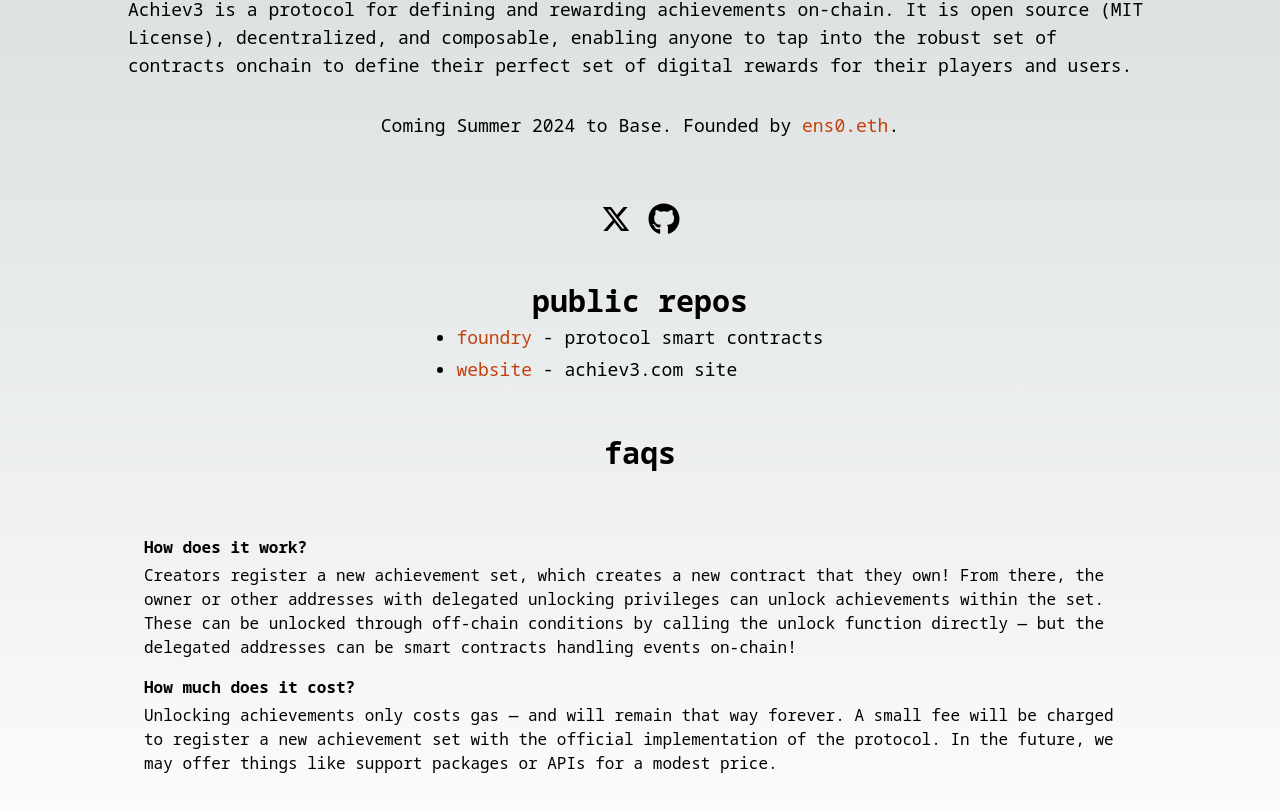
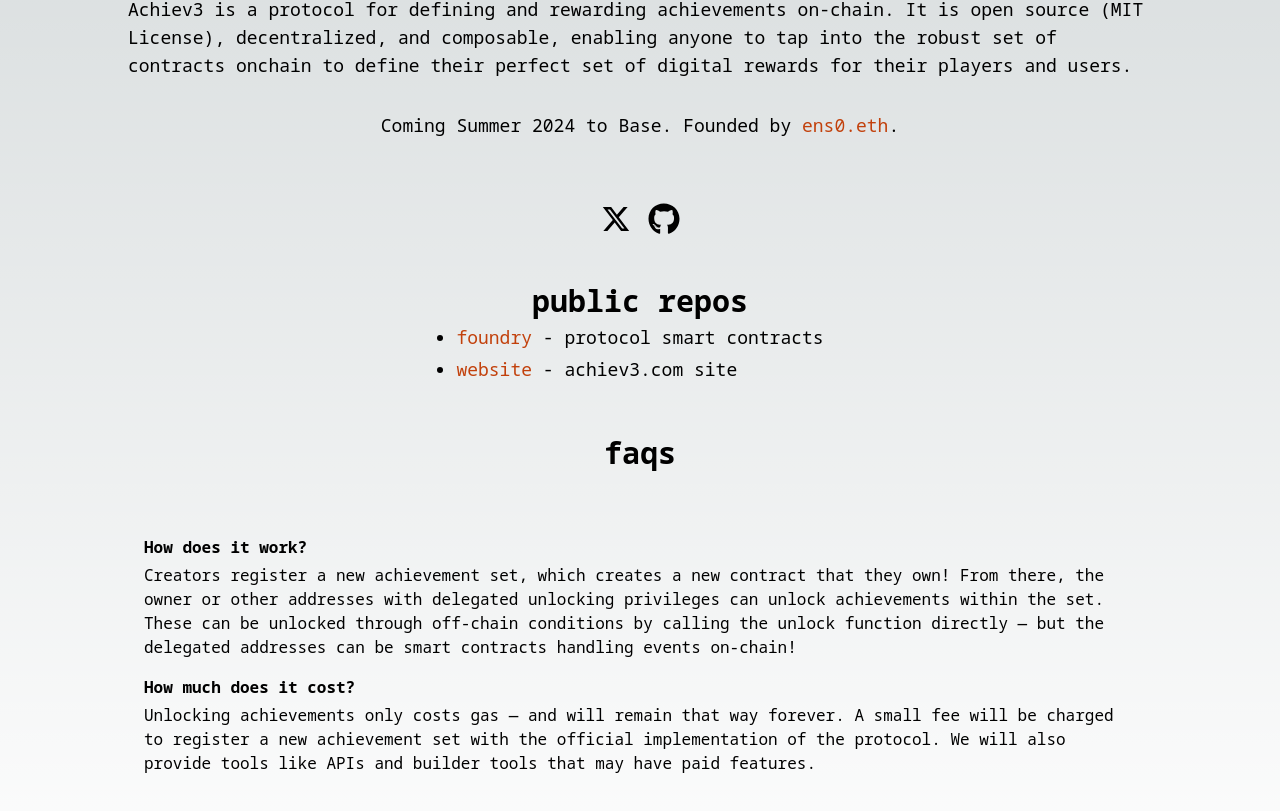
Before and after one commit to achiev3protocol/achiev3-site, a Next.js app: page / in a window 1280 px wide. Shown: the part 185-996 px from the top of the page. Built offline with nearby package versions, Linux system fonts and the light colour scheme.

Commit message:
FAQ tweak

```diff
--- a/src/app/page.tsx
+++ b/src/app/page.tsx
@@ -42,7 +42,7 @@
 
                 <dl className="my-4">
                     <dt className="font-bold mb-1">How much does it cost?</dt>
-                    <dd>Unlocking achievements only costs gas &mdash; and will remain that way forever. A small fee will be charged to register a new achievement set with the official implementation of the protocol. In the future, we may offer things like support packages or APIs for a modest price.</dd>
+                    <dd>Unlocking achievements only costs gas &mdash; and will remain that way forever. A small fee will be charged to register a new achievement set with the official implementation of the protocol. We will also provide tools like APIs and builder tools that may have paid features.</dd>
                 </dl>
             </div>
 
```
